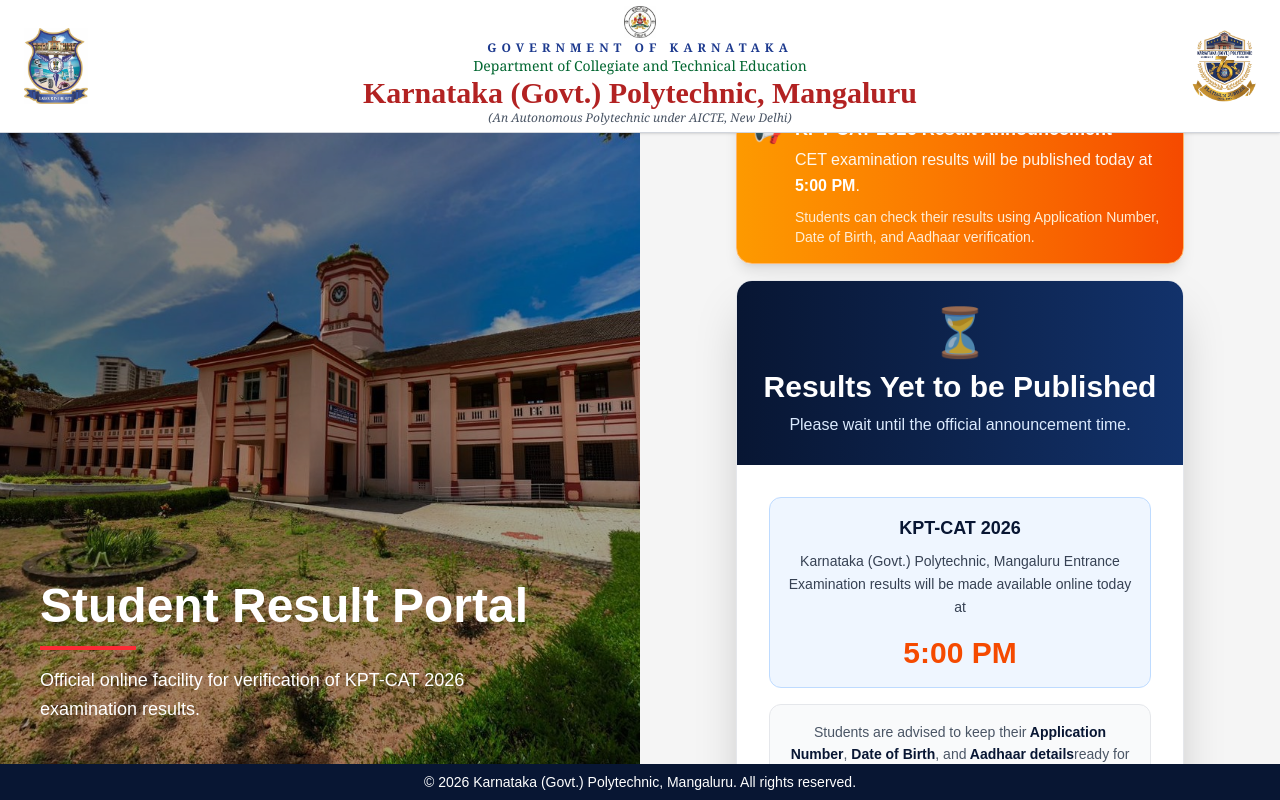
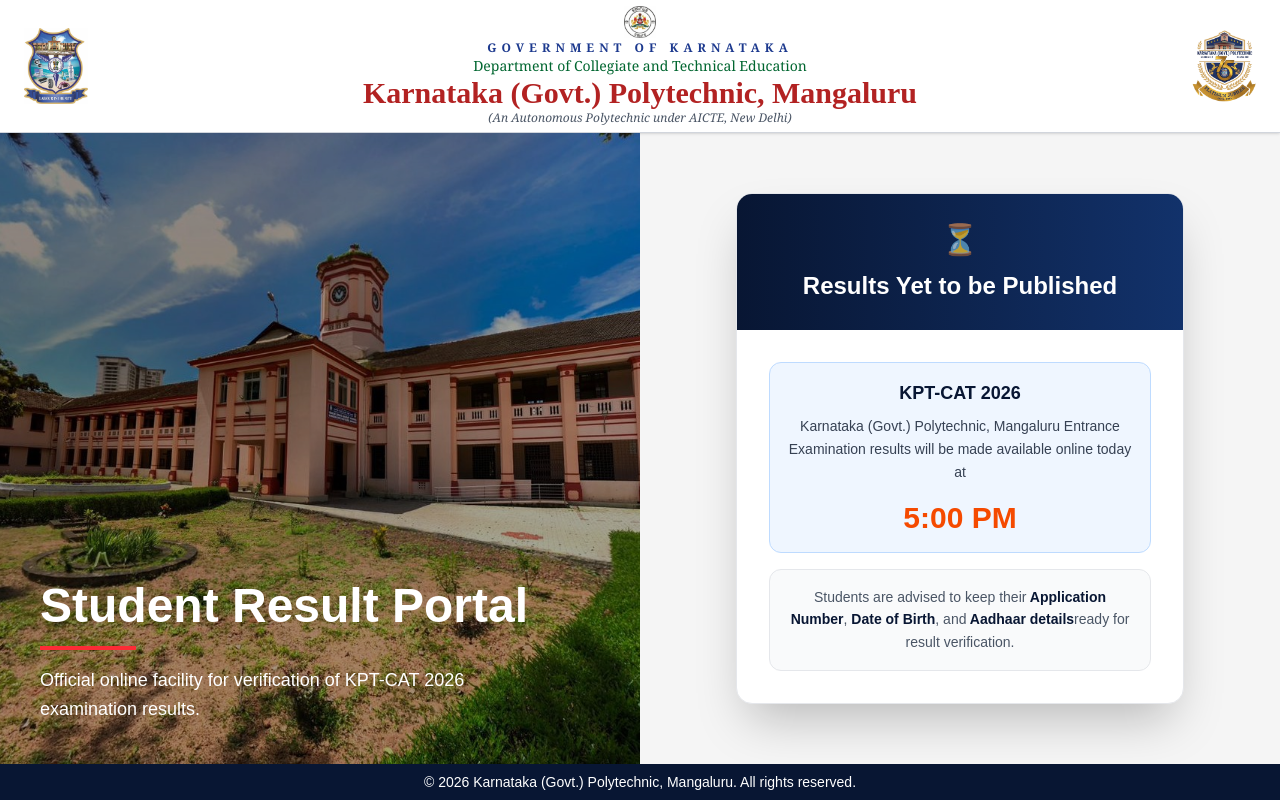
Before and after one commit to kptplacements-max/kptcatresults, a Next.js app in the folder frontend/: page / in a window 1280 px wide. Built offline with nearby package versions, Linux system fonts and the light colour scheme.

Commit message:
deployment issue

```diff
--- a/frontend/app/components/WaitingForm.jsx
+++ b/frontend/app/components/WaitingForm.jsx
@@ -2,45 +2,16 @@
 
 export default function WaitingForm() {
   return (
-    <div className="w-full flex flex-col mt-20 items-center">
-      {/* ANNOUNCEMENT */}
-      <div className="w-full max-w-md mb-4">
-        <div className="bg-gradient-to-r from-amber-500 to-orange-600 text-white rounded-2xl shadow-lg p-4 border border-orange-300">
-          <div className="flex items-start gap-3">
-            <div className="text-2xl">📢</div>
-
-            <div>
-              <h3 className="font-bold text-base  md:text-lg">
-                KPT-CAT 2026 Result Announcement
-              </h3>
-
-              <p className="text-sm md:text-base mt-1 leading-relaxed text-orange-50">
-                CET examination results will be published today at{" "}
-                <span className="font-bold text-white">5:00 PM</span>.
-              </p>
-
-              <p className="text-xs md:text-sm mt-2 text-orange-100">
-                Students can check their results using Application Number, Date
-                of Birth, and Aadhaar verification.
-              </p>
-            </div>
-          </div>
-        </div>
-      </div>
-
+    <div className="w-full flex flex-col items-center justify-center">
       {/* WAITING CARD */}
       <div className="w-full max-w-md bg-white shadow-2xl rounded-2xl border border-gray-200 overflow-hidden">
         {/* TOP HEADER */}
         <div className="bg-gradient-to-r from-[#081633] to-[#12326b] text-white text-center px-6 py-7">
-          <div className="text-5xl mb-3 animate-pulse">⏳</div>
+          <div className="text-3xl mb-3 animate-pulse">⏳</div>
 
-          <h2 className="text-2xl md:text-3xl font-bold">
+          <h2 className="text-xl md:text-2xl font-bold">
             Results Yet to be Published
           </h2>
-
-          <p className="text-sm md:text-base mt-2 text-blue-100">
-            Please wait until the official announcement time.
-          </p>
         </div>
 
         {/* CONTENT */}
@@ -83,11 +54,6 @@
               </p>
             </div>
           </div>
-
-          {/* FOOTER */}
-          <div className="mt-6 text-xs text-gray-500">
-            Official Result Portal • KPT Mangaluru
-          </div>
         </div>
       </div>
     </div>
--- a/frontend/app/page.js
+++ b/frontend/app/page.js
@@ -3,7 +3,7 @@
 
 export default function Home() {
   return (
-    <main className="h-screen flex flex-col bg-[#f5f5f5] overflow-hidden">
+    <main className="min-h-screen flex flex-col bg-[#f5f5f5]">
       {/* HEADER */}
       <header className="bg-white border-b border-gray-300 shadow-sm shrink-0">
         <div className="w-full px-3 md:px-6 py-1.5">
@@ -102,9 +102,12 @@
         </div>
 
         {/* RIGHT FORM */}
-        <div className="flex items-center justify-center p-4 md:p-6 overflow-y-auto">
-          {/* <ResultForm /> */}
-          <WaitingForm/>
+        {/* <div className="flex items-center justify-center p-4 md:p-6 overflow-y-auto">
+          <ResultForm />
+        </div> */}
+
+        <div className="flex items-center justify-center p-4 md:p-6">
+          <WaitingForm />
         </div>
       </section>
 
```
